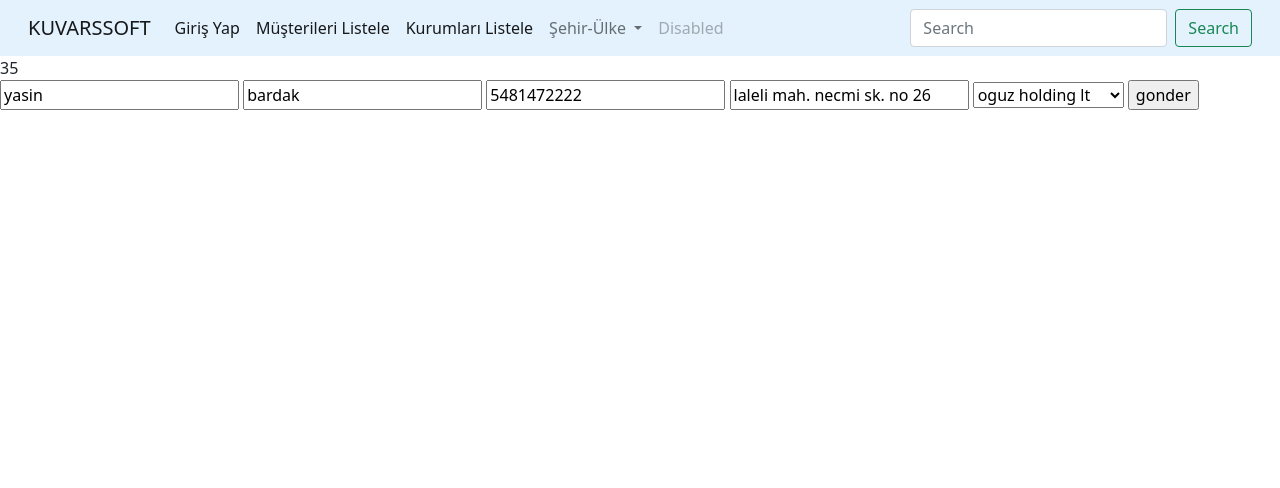
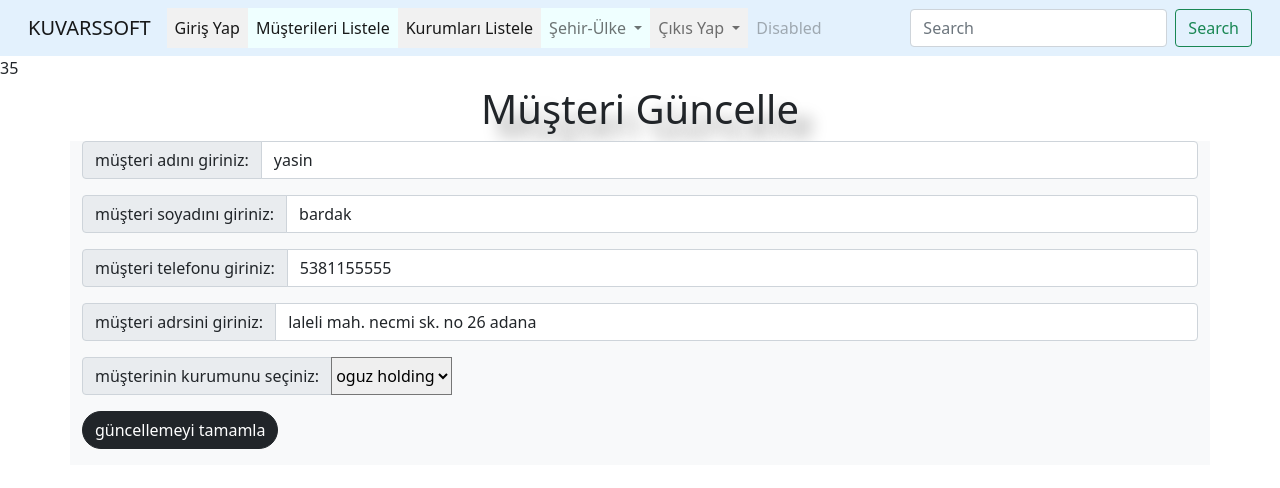
Before and after one commit to muhammedgunay/calismacrm, a PHP site: page /kguncelle.php?id=35 in a window 1280 px wide. Shown: the top 488 px of the page. Run offline with PHP 8.4, Linux system fonts and the light colour scheme; data comes from the database, SQL or seed files in the repository.

Commit message:
ufak değişikler

```diff
--- a/guncellemeonay.php
+++ b/guncellemeonay.php
@@ -16,7 +16,7 @@ echo  $gelenadres." ". $gelenkurum." ". $gelentel." ". $gelenadi." ".$gelenid2;
 
 
 $guncelle=mysqli_query(connect(), "update kullanici set adi='$gelenadi',soyadi='$gelensoyadi'
-	,telefon='$gelentel',adres='$gelenadres',kurum_id='$gelenkurum' where id='$gelenid2'");
+	,ktelefon='$gelentel',adres='$gelenadres',kurum_id='$gelenkurum' where id='$gelenid2'");
 if ($guncelle) {
 	echo "başarılı";
 	@header("location:kullanici.php");
--- a/header.php
+++ b/header.php
@@ -19,7 +19,7 @@
   <script src="https://cdn.jsdelivr.net/npm/bootstrap@5.0.0-beta1/dist/js/bootstrap.bundle.min.js" integrity="sha384-ygbV9kiqUc6oa4msXn9868pTtWMgiQaeYH7/t7LECLbyPA2x65Kgf80OJFdroafW" crossorigin="anonymous"></script>
 
 
-	<nav class="navbar navbar-expand-lg navbar-light" style="background-color: #e3f2fd;">
+	<nav class="navbar navbar-expand-lg navbar-light" style="background-color: #e3f1fd; ">
   <div class="container-fluid">
     <a class="navbar-brand" href="#">KUVARSSOFT</a>
     <button class="navbar-toggler" type="button" data-bs-toggle="collapse" data-bs-target="#navbarSupportedContent" aria-controls="navbarSupportedContent" aria-expanded="false" aria-label="Toggle navigation">
@@ -29,31 +29,43 @@
       <ul class="navbar-nav me-auto mb-2 mb-lg-0">
 
 
-      	 <li class="nav-item">
+      	 <li class="nav-item" style="background-color: #f1f1f1;">
           <a class="nav-link active" aria-current="page" href="login.php">Giriş Yap</a>
         </li>
 
-        <li class="nav-item">
+        <li class="nav-item" style="background-color: #efffff;">
           <a class="nav-link active" aria-current="page" href="kullanici.php">Müşterileri Listele</a>
         </li>
 
 
 
-        <li class="nav-item">
+        <li class="nav-item"style="background-color: #f1f1f1;">
           <a class="nav-link active" href="kurum.php"> Kurumları Listele </a>
         </li>
 
-    <li class="nav-item dropdown">
+    <li class="nav-item dropdown" style="background-color: #efffff;">
           <a class="nav-link dropdown-toggle" href="#" id="navbarDropdown" role="button" data-bs-toggle="dropdown" aria-expanded="false">
             Şehir-Ülke
           </a>
           <ul class="dropdown-menu" aria-labelledby="navbarDropdown">
-            <li><a class="dropdown-item" href="sehir.php">Şehirler</a></li>
+            <li ><a class="dropdown-item" href="sehir.php">Şehirler</a></li>
             <li><a class="dropdown-item" href="ulke.php">Ülkeler</a></li>
-            <li><hr class="dropdown-divider"></li>
+
 
           </ul>
         </li>
+
+          <li class="nav-item dropdown" style="background-color: #f1f1f1;">
+          <a class="nav-link dropdown-toggle" href="#" id="navbarDropdown" role="button" data-bs-toggle="dropdown" aria-expanded="false">
+            Çıkıs Yap
+          </a>
+          <ul class="dropdown-menu" aria-labelledby="navbarDropdown">
+            <li><a class="dropdown-item" href="cikisyap.php">Çıkış</a></li>
+
+
+          </ul>
+        </li>
+
 
         <li class="nav-item">
           <a class="nav-link disabled" href="#" tabindex="-1" aria-disabled="true">Disabled</a>
--- a/k_ekle.php
+++ b/k_ekle.php
@@ -27,7 +27,7 @@ $baglanveSec->set_charset("utf8"); */
 if ($_POST) {
 	# code...
 
-$ekle=mysqli_query(connect(),"insert into kullanici (adi,soyadi,telefon,adres,kurum_id) values ('$adi','$soyadi','$telefon','$adres','$kurum')");
+$ekle=mysqli_query(connect(),"insert into kullanici (adi,soyadi,ktelefon,adres,kurum_id) values ('$adi','$soyadi','$telefon','$adres','$kurum')");
 }
 if ($ekle) {
 	echo "başarılı";
--- a/kguncelle.php
+++ b/kguncelle.php
@@ -14,7 +14,7 @@ while ($al=mysqli_fetch_assoc($sec)) {
 	$alid=$al["id"];
 	$aladi=$al["adi"];
 	$alsoyadi=$al["soyadi"];
-  	$altel=$al["telefon"];
+  	$altel=$al["ktelefon"];
  	$aladres=$al["adres"];
  	$alkurumid=$al["k_adi"];
 
@@ -28,13 +28,47 @@ while ($al=mysqli_fetch_assoc($sec)) {
  //d($sayi);
 ?>
 
-<form method="get" action="guncellemeonay.php">
-	<input type="text" name="gadi" value="<?= $aladi?>">
-	<input type="text" name="gsoyadi" value="<?= $alsoyadi?>">
-	<input type="text" name="gtel" value="<?= $altel?>">
-	<input type="text" name="gadres" value="<?= $aladres?>">
+<style type="text/css">
+	h1{
 
+		text-shadow: rgba(155,155,155) 15px 15px 15px;
+		display: -webkit-box;
+		-webkit-box-pack:center;
+
+	}
+</style>
+
+
+
+<form method="get" action="guncellemeonay.php" style="margin-top: 5px;">
+	<h1>Müşteri Güncelle</h1>
+  <div class="container">
+    <div class="row">
+      <div class="col-12 bg-light">
+
+	<div class="input-group mb-3">
+
+		<span class="input-group-text">müşteri adını giriniz:</span>
+    	<input type="text" class="form-control" value="<?= $aladi?>"  name="gadi">
+  	</div>
+  	<div class="input-group mb-3">
+  		<span class="input-group-text">müşteri soyadını giriniz:</span>
+  		<input type="text" class="form-control" value="<?= $alsoyadi?>"  name="gsoyadi">
+  	</div>
+
+  		<div class="input-group mb-3">
+
+		<span class="input-group-text">müşteri telefonu giriniz:</span>
+    	<input type="text" class="form-control" value="<?= $altel?>"  name="gtel">
+  	</div>
+  	<div class="input-group mb-3">
+  		<span class="input-group-text">müşteri adrsini giriniz:</span>
+  		<input type="text" class="form-control" value="<?= $aladres?>"  name="gadres">
+  	</div>
+  	<div  class="input-group mb-3">
+  	  <span class="input-group-text">müşterinin kurumunu seçiniz:</span>
 	<select name="gkurum"> <!-- select name si ile çağrılır optıonslar ise value ile aktalırılır.-->
+
 	<?php
 					$listcomp= mysqli_query(connect(),"SELECT kid,k_adi from kurum");
 					while($asssocWhile=mysqli_fetch_assoc($listcomp)){
@@ -47,9 +81,17 @@ while ($al=mysqli_fetch_assoc($sec)) {
 
 					 <?php }?>
 				</select>
-	<input type="text" name="gid" value="<?= $alid?>" style="display: none;">
-
- <input type="submit" value="gonder"> </a>
+	</div>
+				<input type="text" name="gid" value="<?= $alid?>" style="display: none;">
+				 <div class="input-group mb-3">
+  		<button class="btn btn-dark rounded-pill" type="submit">güncellemeyi tamamla</button>
+  	</div>
+</div>
 
 
+
+
+
+      </div>
+      </div>
 </form>
--- a/login.php
+++ b/login.php
@@ -22,7 +22,7 @@
 
 
 
-	<div style="margin: 0 auto; margin-top: 150px; width: 300px; height: 300px;">
+	<div style="margin: 0 auto; margin-top: 150px; width: 300px; height: 300px;" >
 		<form method="post" action="logina.php">
 
 
@@ -35,11 +35,11 @@
   	<div class="input-group mb-3">
 
 		<span class="input-group-text bg-info">kullanıcı adı:</span>
-    	<input type="text" class="form-control" placeholder="kullanıcı adı" name="s">
+    	<input type="password" class="form-control" placeholder="kullanıcı adı" name="s">
   	</div>
 
   	<div class="input-group mb-3">
-  		<button class="btn btn-primary" type="submit">Giriş Yap</button>
+  		<button class="btn btn-primary rounded-pill" type="submit">Giriş Yap</button>
   	</div>
 
 
```
Also changed, not shown: cikisyap.php (added, +9 -0 lines), kullanici.php (+4 -4 lines), kurum.php (+8 -8 lines), kurumguncel.php (+23 -12 lines), kurumyeni.php (+27 -12 lines), sehir.php (+6 -5 lines), sql/calisma.sql (+30 -15 lines), ulke.php (+4 -3 lines), yenikayit.php (+20 -3 lines).
